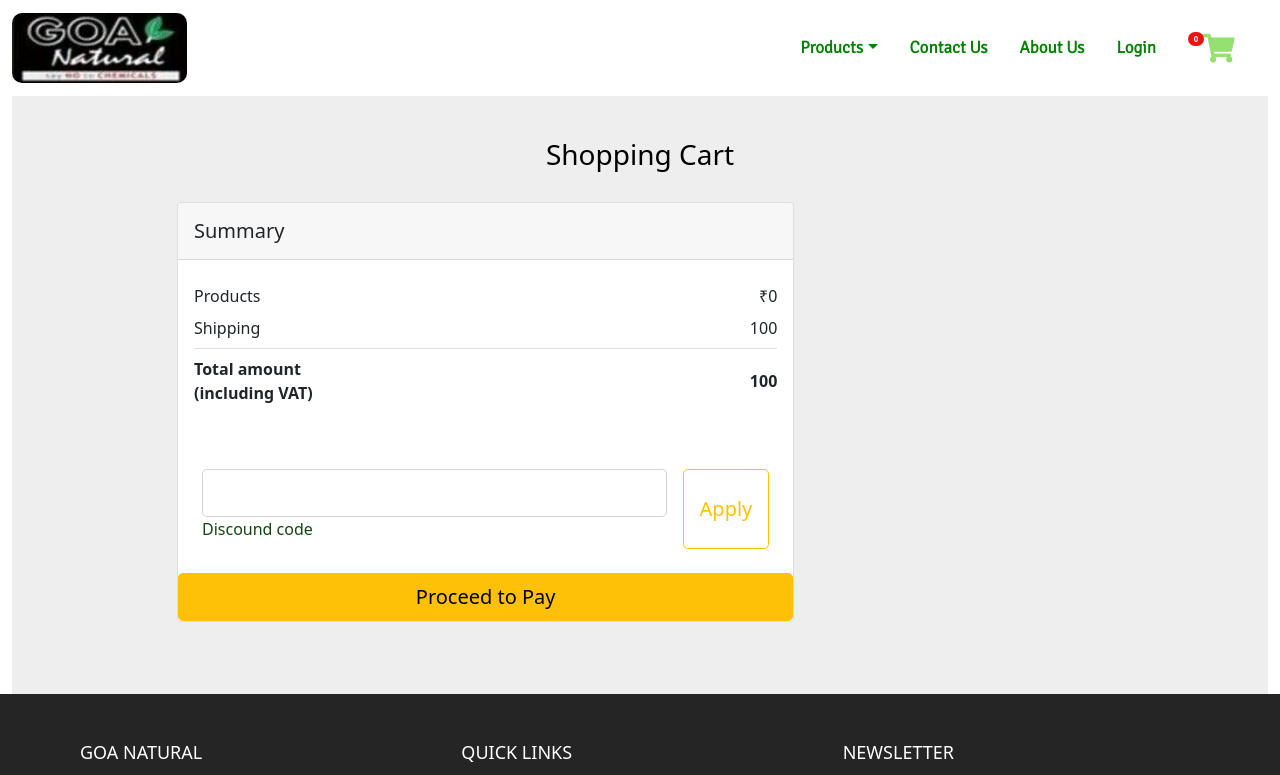
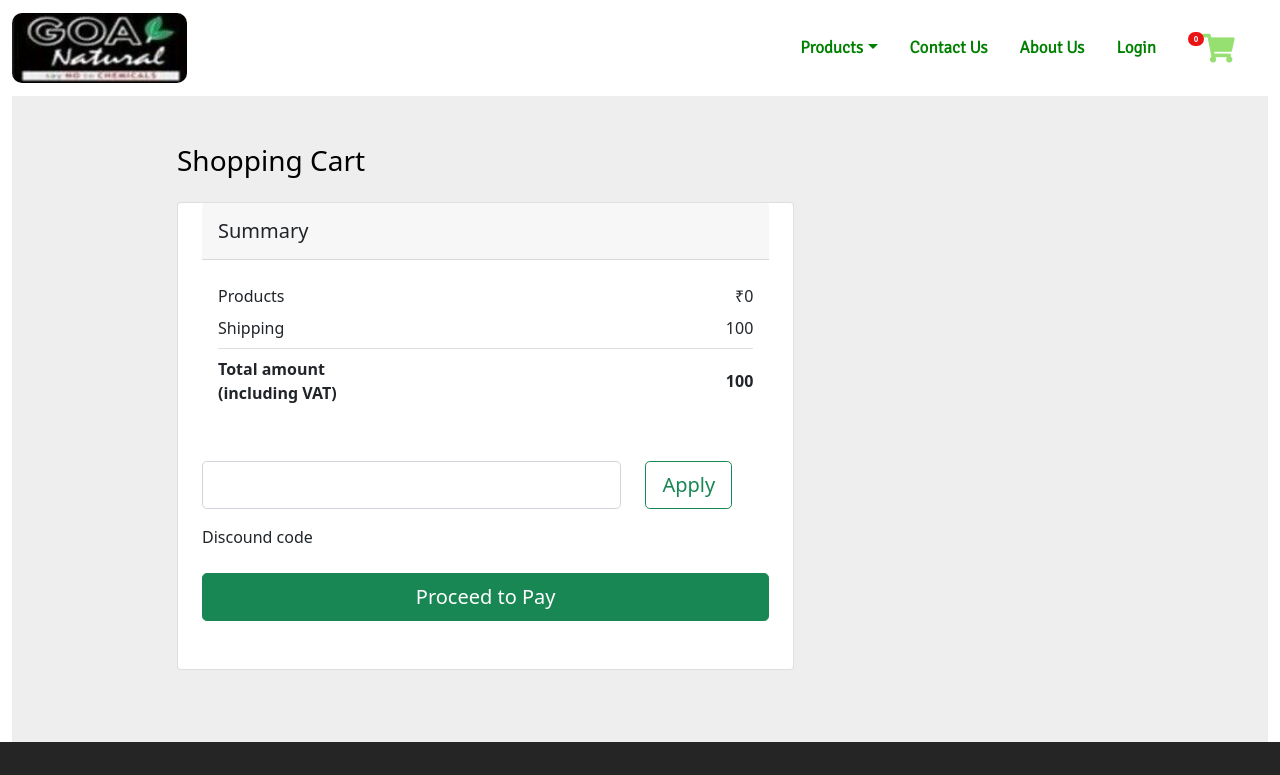
Before and after one commit to Softgenic/Goa_naturals, a React (Create React App) app: page /ViewCart in a window 1280 px wide. Shown: the top 775 px of the page. Built offline with nearby package versions, Linux system fonts and the light colour scheme.

Commit message:
cart page designed changed

```diff
--- a/src/Components/AboutUs/AboutUs.js
+++ b/src/Components/AboutUs/AboutUs.js
@@ -31,8 +31,13 @@ const AboutUs = () => {
                     and this thought process gave birth to a company called <b>‘Goa Natural’</b>.</p>
                     <p>It is now believed that our modern lifestyle and eating habits are responsible
                         for increase in patients of Diabetes, Heart attacks, Pressure, Cancer, etc and
-                        the three major culprits in our kitchen are 1) The Refined Oil 2) The processed
-                        Salt and 3) The Sugar</p>
+                        the three major culprits in our kitchen are
+                        <ol>
+                          <li>The Refined Oil</li>
+                          <li>The processed Salt</li>
+                         <li> The Sugar</li>
+                        </ol>
+                        </p>
                         <p>Goa Natural produces Cold pressed Coconut oil, Groundnut oil and Safflower
                 oil. Using cold pressed oils for cooking instead of refined oils could be one of
                 the major answers to these deadly diseases. Infact, some doctors even
--- a/src/Components/ContactUs/ContactUs.css
+++ b/src/Components/ContactUs/ContactUs.css
@@ -1,6 +1,10 @@
 .contact {
    margin-top: 3rem;
 
+
+}
+.contact section{
+    background-color: #eee;
 }
 
 
@@ -364,7 +368,7 @@ display: block;
 position: relative;
 display: block;
 background: #ffffff;
-border: 1px solid #eeeeee;
+border: 1px solid rgb(8, 193, 67);
 width: 100%;
 height: 55px;
 font-size: 16px;
@@ -385,7 +389,7 @@ font-family: Signika,serif;
 }
 .contact-form form input[type="text"]:focus{
 color: #222222;
-border-color: #d4d4d4;
+border-color: rgb(8, 193, 67);
 }
 .contact-form form input[type="email"]:focus{
 color: #222222;
@@ -393,7 +397,8 @@ border-color: #d4d4d4;
 }
 .contact-form form textarea:focus{
 color: #222222;
-border-color: #d4d4d4;
+border-color:rgb(8, 193, 67);
+
 }
 .contact-form form input[type="text"]::-webkit-input-placeholder {
 color: #848484;
@@ -431,8 +436,8 @@ font-family: Signika,serif;
 position: relative;
 display: block;
 width: 100%;
-background: #23ad1a;
-border: 1px solid #23ad1a;
+background: rgb(8, 193, 67);
+border: 1px solid rgb(8, 193, 67);
 color: #f5f1f1;
 font-size: 16px;
 line-height: 55px;
--- a/src/Components/Pages/css/Checkout.css
+++ b/src/Components/Pages/css/Checkout.css
@@ -1,4 +1,4 @@
-.checkout-container {
+/* .checkout-container {
   text-align: left;
   display: flex;
   flex-direction: column;
@@ -48,4 +48,4 @@ label {
 
 .different-address-heading > input {
   margin-right: 1rem;
-}
+} */
--- a/src/Components/ViewCart/ViewCart.css
+++ b/src/Components/ViewCart/ViewCart.css
@@ -27,3 +27,6 @@
 /* Extra large devices (large laptops and desktops, 1200px and up) */
 @media only screen and (min-width: 1200px) {
 }
+.viewcart {
+  margin-top: 6rem;
+}
--- a/src/Components/ViewCart/ViewCartSection.js
+++ b/src/Components/ViewCart/ViewCartSection.js
@@ -1,5 +1,5 @@
-import React, { useContext } from "react";
-import { Container } from "react-bootstrap";
+import React, { useContext, useState } from "react";
+import { Alert, Container } from "react-bootstrap";
 import { Store } from "../../utils/Store";
 // import { FaWindowClose } from "react-icons/fa";
 
@@ -49,32 +49,51 @@ const ViewCartSection = () => {
 
     dispatch({ type: "CART_ADD_ITEM", payload: { ...product, quantity } });
   };
+//promo code
+const [promoValid, setpromoValid]= useState([]);
+const [promomsg, setpromsg]= useState([]);
+const [promo,setpromo]=useState([]);
+const [promoAmount, setpromoAmount]=useState(0);
+const ApplyPromo= ()=>{
 
+  if(promo==="goa"){
+    setpromsg("Coupon apllied");
+    setpromoValid("text-success");
+    setpromoAmount(50)
+  }
+  else{
+    setpromsg("invalide promo")
+    setpromoValid("text-danger")
+  }
+}
   return (
-    <Container fluid>
-      <section class="h-100" className="sec">
-        <div class="container h-100 py-5">
-          <div class="row d-flex justify-content-center align-items-center h-100">
-            <div class="col-10">
+    <Container fluid style={{marginTop:"6rem"}}>
+      <section className="h-100 sec">
+        <div className="container h-100 py-5">
+          <div className="row d-flex justify-content-center align-items-center h-100">
+            <div className="col-10">
               <div
-                class="d-flex justify-content-between align-items-center mb-4"
-                className="heading"
+                className="d-flex justify-content-between align-items-center mb-4"
+
               >
-                <h3 class="fw-normal mb-0 text-black">Shopping Cart</h3>
+                <h3 className="fw-normal mb-0 text-black text-center">Shopping Cart</h3>
               </div>
               {state?.cart?.cartItems?.map((item, index) => {
                 return (
-                  <div class="card rounded-3 mb-4">
-                    <div class="card-body p-4">
-                      <div class="row d-flex justify-content-between align-items-center">
-                        <div class="col-md-2 col-lg-2 col-xl-2">
+                  <div className="card rounded-3 mb-4">
+                    <div className="card-body p-4">
+
+                      <div className="row d-flex justify-content-between align-items-center">
+                        <div className="col-md-2 col-lg-2 col-xl-2">
                           <img
                             src={`https://golden.softgenics.in/uploads/${item.image}`}
-                            class="img-fluid rounded-3"
+                            className="img-fluid rounded-3"
                             alt={item.image}
                           />
                         </div>
+
                         <div class="col-md-3 col-lg-3 col-xl-3">
+
                           <p class="lead fw-normal mb-2">{item.p_name}</p>
                           <p>
                             <span class="text-muted">Weight: </span>
@@ -131,13 +150,13 @@ const ViewCartSection = () => {
               })}
 
               <div class="col-md-8">
-                <div class="card mb-4">
-                  <div class="card-header py-3">
-                    <h5 class="mb-0">Summary</h5>
+                <div class="card mb-4 px-4">
+                  <div className="card-header py-3">
+                    <h5 className="mb-0 nt-2">Summary</h5>
                   </div>
-                  <div class="card-body">
-                    <ul class="list-group list-group-flush">
-                      <li class="list-group-item d-flex justify-content-between align-items-center border-0 px-0 pb-0">
+                  <div className="card-body ">
+                    <ul className="list-group list-group-flush">
+                      <li className="list-group-item d-flex justify-content-between align-items-center border-0 px-0 pb-0">
                         Products
                         <span>₹{totalPrice}</span>
                       </li>
@@ -152,36 +171,46 @@ const ViewCartSection = () => {
                             <p class="mb-0">(including VAT)</p>
                           </strong>
                         </div>
+
                         <span>
-                          <strong>{totalPrice + shippingAmount}</strong>
+
+                          <strong>{totalPrice + shippingAmount - promoAmount}</strong>
                         </span>
                       </li>
                     </ul>
+
                   </div>
                   <div>
-                    <div class="p-4 d-flex flex-row">
-                      <div class="form-outline flex-fill">
+
+                    <div className="row py-3 ">
+
+                      <div class="col-sm-9">
                         <input
                           type="text"
                           id="form1"
-                          class="form-control form-control-lg"
+                          className="form-control form-control-lg"
+                          value={promo}
+                          onChange={(e)=>setpromo(e.target.value)}
                         />
-                        <label class="form-label" for="form1">
-                          Discound code
+                        <label className="form-label mt-3" htmlFor="form1">
+                          <span >Discound code <span className={promoValid}>{promomsg}</span></span>
                         </label>
                       </div>
+                      <div className="col-sm-3">
                       <button
                         type="button"
-                        class="btn btn-outline-warning btn-lg ms-3"
+                        class="btn btn-outline-success btn-lg"
+                        onClick={ApplyPromo}
                       >
                         Apply
                       </button>
+                      </div>
                     </div>
                   </div>
 
                   <button
                     type="button"
-                    class="btn btn-warning btn-block btn-lg"
+                    class="btn btn-success btn-block btn-lg mb-5"
                   >
                     Proceed to Pay
                   </button>
```
Also changed, not shown: src/Components/Assets/images/mylogo.jpg (added).
